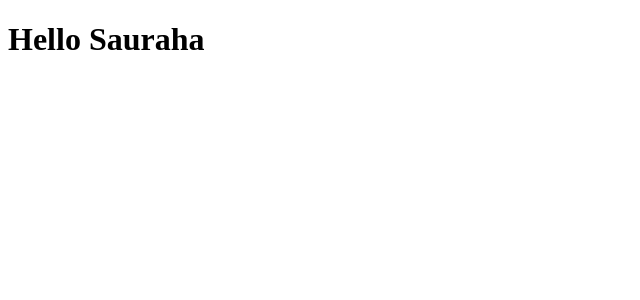
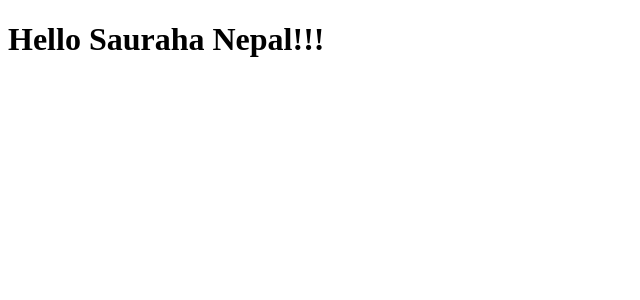
Before and after one commit to safaljoshie/sauraha-nepal, a Next.js app: page / in a window 1280 px wide. Shown: the top 300 px of the page, without its empty margins (0-640 px from the left). Built offline with nearby package versions, Linux system fonts and the light colour scheme.

Commit message:
bug fix 1

```diff
--- a/app/page.tsx
+++ b/app/page.tsx
@@ -1,7 +1,7 @@
 export default function Home() {
   return (
     <main>
-      <h1>Hello Sauraha</h1>
+      <h1>Hello Sauraha Nepal!!!</h1>
     </main>
   )
 }
```
